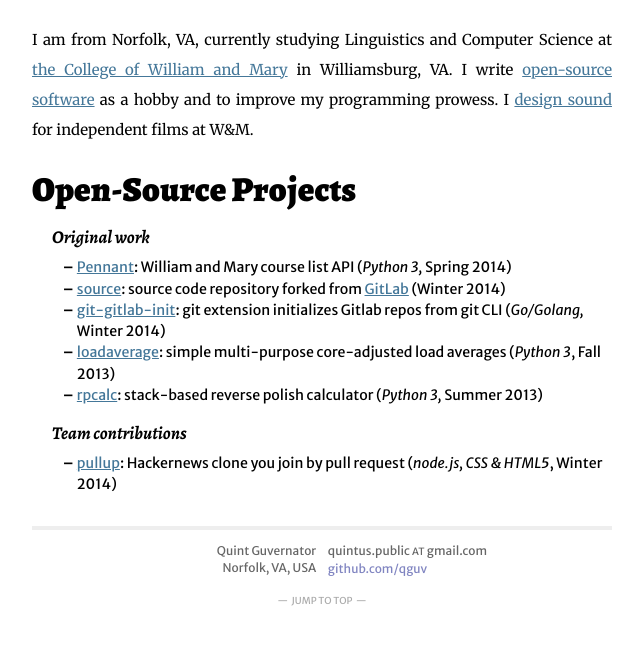
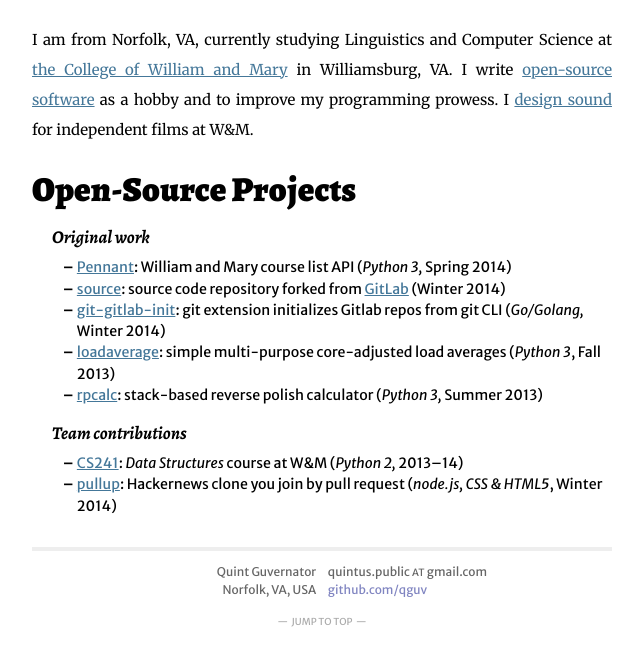
Before and after one commit to hawkw/qguv.github.io, a Jekyll site: the page built from index.md, in a window 1280 px wide, cut to the strip 191-930 px from the top of the page. Shown: the top 666 px of the strip, without its empty margins (318-961 px from the left). Built offline with Jekyll 4.4.1, drawn with Linux system fonts in a browser that asks for light colours; some web fonts are replaced; Markdown is read by kramdown in place of the engine named in the settings.

Commit message:
add CS241 link

```diff
--- a/index.md
+++ b/index.md
@@ -30,6 +30,8 @@ I [design sound](sound.html) for independent films at W&M.
 
 #### Team contributions
 
+ - [CS241][]: _Data Structures_ course at W&M (_Python 2,_ 2013&ndash;14)
  - [pullup][]: Hackernews clone you join by pull request (_node.js, CSS &amp; HTML5_, Winter 2014)
 
+[CS241]: https://github.com/rfdickerson/CS241
 [pullup]: http://pullup.herokuapp.com
```
